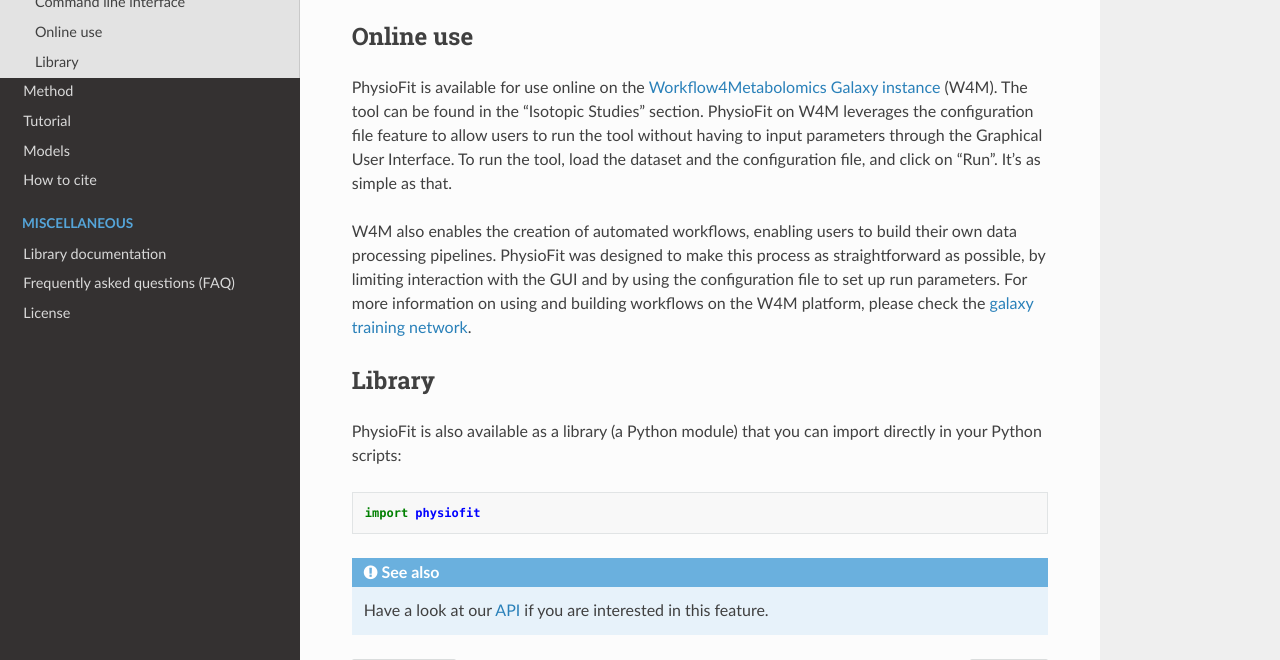
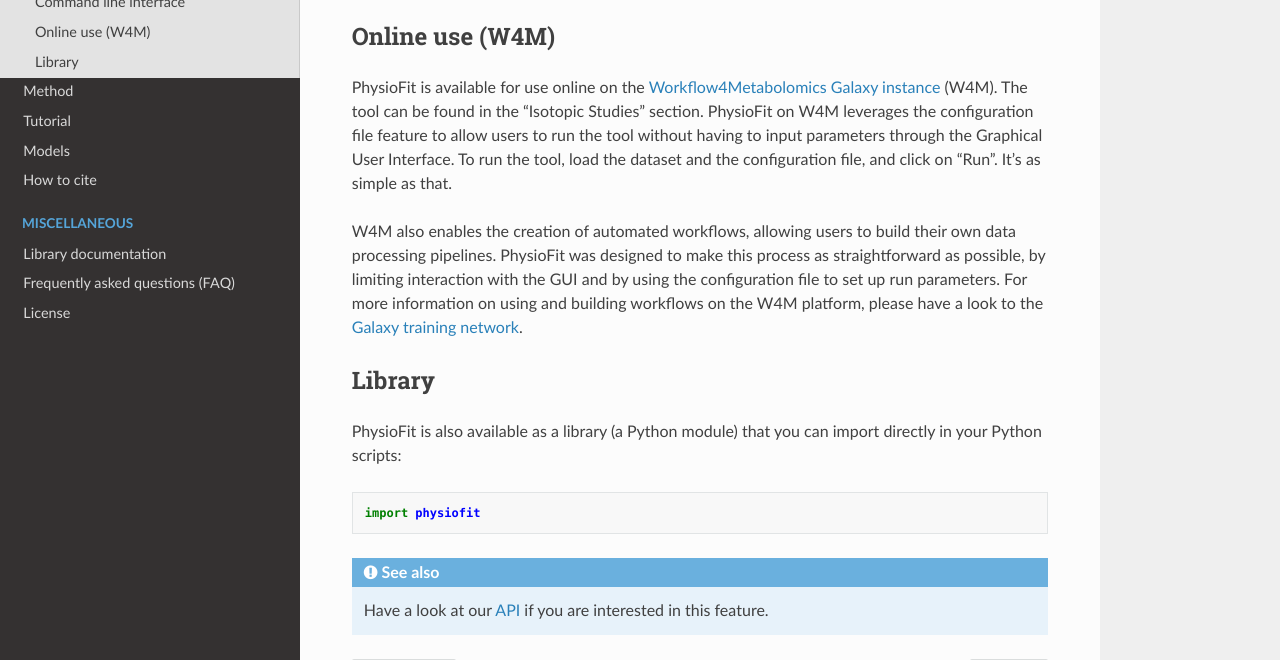
Before and after one commit to MetaSys-LISBP/PhysioFit, a Sphinx documentation site: the page built from docs/quickstart.rst, in a window 1280 px wide and 900 px high, scrolled down 1472 px, cut to the strip 240-900 px from the top of the window. Built offline with Sphinx 7.4.7 and the Read the Docs theme 2.0.0, drawn with Linux system fonts in a browser that asks for light colours.

Commit message:
update doc

```diff
--- a/docs/quickstart.rst
+++ b/docs/quickstart.rst
@@ -48,8 +48,8 @@
    :nodescription:
 
 
-Online use
-----------
+Online use (W4M)
+----------------
 
 PhysioFit is available for use online on the `Workflow4Metabolomics Galaxy
 instance <https://workflow4metabolomics.usegalaxy.fr/>`_ (W4M). The tool can
@@ -59,12 +59,12 @@
 the dataset and the configuration file, and click on "Run". It's as simple
 as that.
 
-W4M also enables the creation of automated workflows, enabling users to
+W4M also enables the creation of automated workflows, allowing users to
 build their own data processing pipelines. PhysioFit was designed to make
 this process as straightforward as possible, by limiting interaction with
 the GUI and by using the configuration file to set up run parameters. For
 more information on using and building workflows on the W4M platform, please
-check the `galaxy training network <https://training.galaxyproject.org/>`_.
+have a look to the `Galaxy training network <https://training.galaxyproject.org/>`_.
 
 
 Library
```
